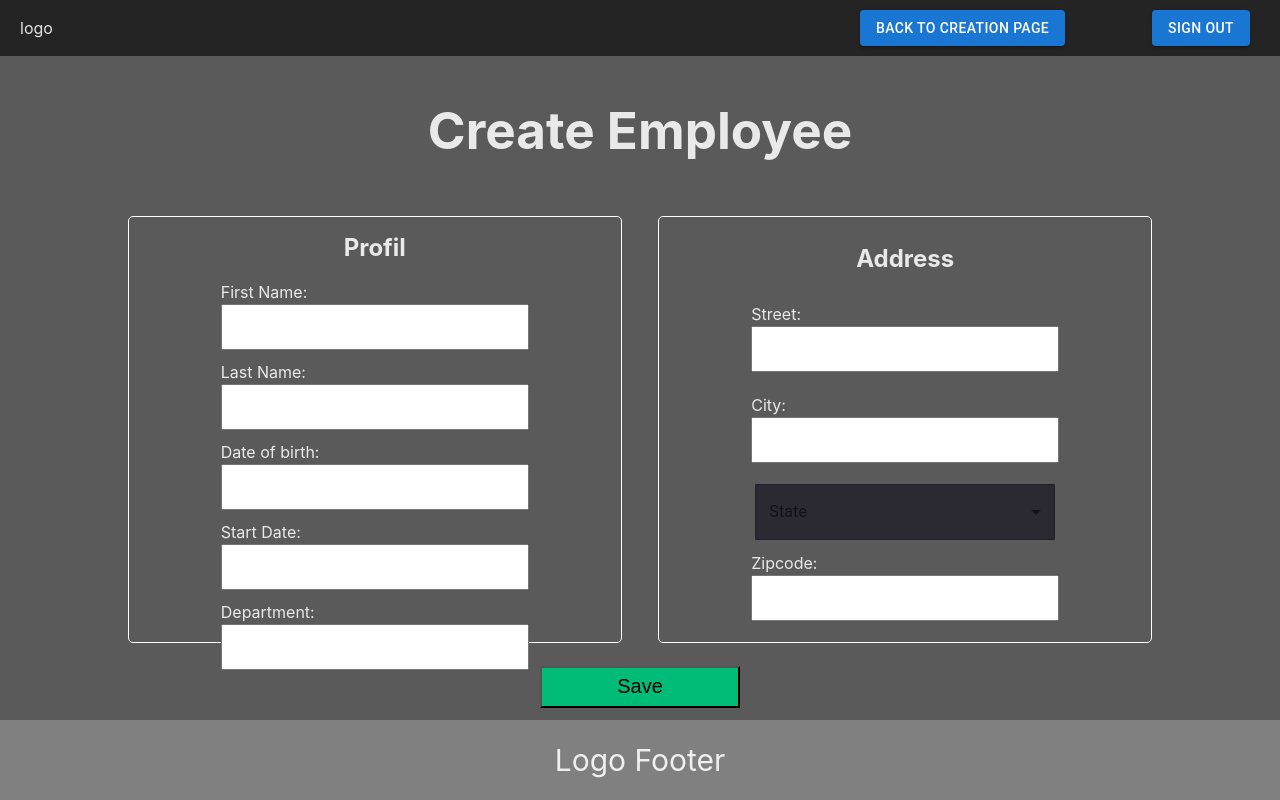
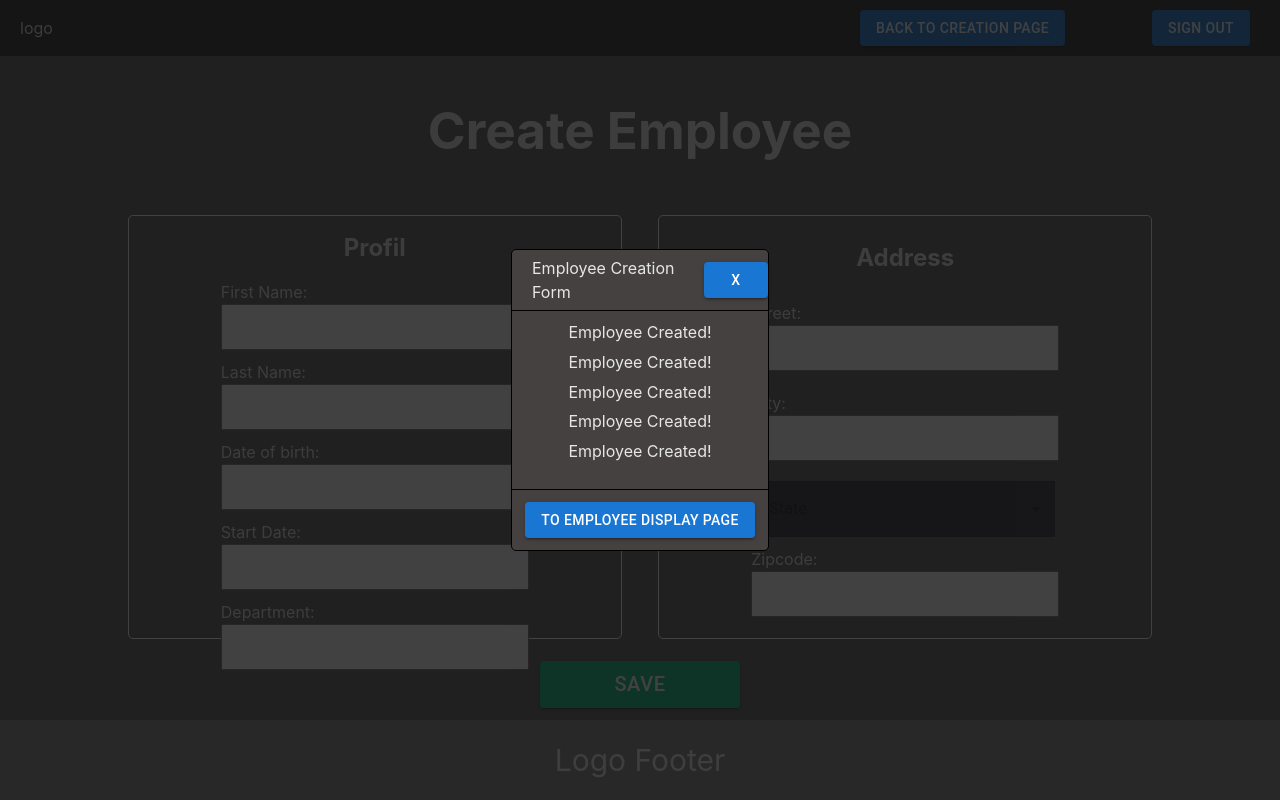
Before and after one commit to JorisMLN/JorisMonleon_14_30122022, a React (Vite) app in the folder HRnet/: page / in a window 1280 px wide. Built offline with nearby package versions, Linux system fonts and the light colour scheme.

Commit message:
Maj Modal cpn to Lib

```diff
--- a/HRnet/src/features/creation/Creation.tsx
+++ b/HRnet/src/features/creation/Creation.tsx
@@ -4,6 +4,7 @@ import './creation.scss'
 import Box from '@mui/material/Box';
 import InputLabel from '@mui/material/InputLabel';
 import MenuItem from '@mui/material/MenuItem';
+import Button from '@mui/material/Button';
 import FormControl from '@mui/material/FormControl';
 import Select, { SelectChangeEvent } from '@mui/material/Select';
 import { useAppDispatch } from '../reducer/hook';
@@ -11,7 +12,7 @@ import { storeEmployee } from '../reducer/employeeReducer';
 
 
 const Creation : React.FC = () => {
-  const [openModal, setOpenModal] = useState<boolean>(false);
+  const [openModal, setOpenModal] = useState<boolean>(true);
   const dispatch = useAppDispatch();
 
   const [stateSelected, setStateSelected] = React.useState<string>('');
@@ -156,9 +157,27 @@ const Creation : React.FC = () => {
         </div>
       </form>
 
-      <button className='saveBtn' onClick={() => save()}> Save </button>
+      <Button variant="contained" className='saveBtn' onClick={() => save()}> Save </Button>
 
-      <ModalManager toHandle={openModal} message={'Employee Created!'} routing={'/display'}/>
+      <ModalManager
+        isOpen={openModal}
+        title={'Employee Creation Form'}
+        isRouter={true}
+        routerTitle={'To employee display page'}
+        routerLink={'/display'}
+        size={'small'}
+      >
+        <div className='children'>
+
+          <div> Employee Created! </div>
+          <div> Employee Created! </div>
+          <div> Employee Created! </div>
+          <div> Employee Created! </div>
+          <div> Employee Created! </div>
+
+        </div>
+      </ModalManager>
+
     </div>
   )
 }
--- a/HRnet/src/features/creation/creation.scss
+++ b/HRnet/src/features/creation/creation.scss
@@ -42,7 +42,6 @@
       height: 90%;
       border-radius: 5px;
 
-
       display: flex;
       flex-direction: column;
       justify-content: space-evenly;
@@ -62,4 +61,14 @@
     font-size: 20px;
     background-color: #00bc77;
   }
+
+  .children{
+    display: flex;
+    flex-direction: column;
+    justify-content: space-around;
+    align-items: center;
+
+    // border: 1px solid blue;
+    height: 90%;
+  }
 }
--- a/HRnet/src/features/creation/modalManager.scss
+++ b/HRnet/src/features/creation/modalManager.scss
@@ -13,19 +13,65 @@
   justify-content: space-around;
   align-items: center;
 
+
   &__bloc{
-    background-color: black;
+    background-color: rgb(69, 65, 65);
+    border: 1px solid black;
     border-radius: 5px;
-    width: 20%;
-    height: 100px;
 
     display: flex;
     flex-direction: column;
-    justify-content: space-evenly;
+    justify-content: space-between;
     align-items: center;
 
-    p{
+    header{
+      border-bottom: 1px solid black;
+      width: 100%;
+      height: 60px;
+
+      display: flex;
+      justify-content: space-around;
+      align-items: center;
+    }
+
+    .body{
       margin: 0px;
+      width: 95%;
+      height: 55%;
+
+      // border: 1px solid green;
+    }
+
+    .bodyWithoutFooter{
+      margin: 0px;
+      width: 95%;
+      height: 75%;
+      // border: 1px solid red;
+    }
+
+    footer{
+      border-top: 1px solid black;
+      width: 100%;
+      height: 60px;
+
+      display: flex;
+      justify-content: space-around;
+      align-items: center;
     }
   }
+
+  .small{
+    width: 20%;
+    height: 300px;
+  }
+
+  .medium{
+    width: 40%;
+    height: 400px;
+  }
+
+  .large{
+    width: 70%;
+    height: 500px;
+  }
 }
--- a/HRnet/src/features/creation/modalManager.tsx
+++ b/HRnet/src/features/creation/modalManager.tsx
@@ -1,28 +1,78 @@
-import React, { useState } from 'react';
+import * as React from 'react';
 import { useNavigate } from 'react-router-dom';
+import Button from '@mui/material/Button';
 import './modalManager.scss';
 
 interface ModalProps {
-  toHandle: boolean;
-  message: string;
-  routing: string;
+  children: any
+  isOpen: boolean;
+  title: string;
+  isRouter: boolean;
+  routerTitle?: string;
+  routerLink?: string;
+  size: string
 }
 
-const ModalManager = ({toHandle, message, routing} : ModalProps) => {
+const ModalManager = ({children, isOpen, title, isRouter, routerTitle, routerLink, size} : ModalProps) => {
   const navigate = useNavigate();
 
+  const [opening, setOpening] = React.useState<boolean>(false);
+  const [headerTitle, setHeaderTitle] = React.useState<string>('');
+  const [footerRouterTitle, setFooterRouterTitle] = React.useState<string>('');
+  const [footerRouterLink, setFooterRouterLink] = React.useState<string>('');
+
+  React.useEffect(() => {
+    setOpening(isOpen);
+    setHeaderTitle(title);
+
+    if(isRouter === true){
+
+      if(routerTitle != undefined){
+      setFooterRouterTitle(routerTitle);
+      }
+
+      if(routerLink != undefined){
+        setFooterRouterLink(routerLink);
+      }
+    }
+  }, [isOpen, title, routerTitle, routerLink])
+
   const toDisplay = () => {
-    navigate(routing);
+    navigate(footerRouterLink);
   }
+
+  const close = () => {
+    setOpening(false);
+  }
+
 
   return (
     <>
       {
-        toHandle ===  true ?
+        opening ===  true ?
         <div className='modalManager'>
-          <div className='modalManager__bloc'>
-            <p>{message}</p>
-            <button onClick={() => toDisplay()}> To employee display page </button>
+          <div className={`modalManager__bloc ${size}`}>
+
+            <header>
+              <div className='header__left'>{headerTitle}</div>
+              <div className='header__right'>
+                <Button variant="contained" onClick={() => close()}> X </Button>
+              </div>
+            </header>
+
+            <div className={`${isRouter === true ? 'body' : 'bodyWithoutFooter'}`}>
+              {children}
+            </div>
+
+            {
+              isRouter === true ?
+              <footer>
+                <Button variant="contained" onClick={() => toDisplay()}> {footerRouterTitle} </Button>
+              </footer>
+              :
+              null
+            }
+
           </div>
         </div>
         :
```
